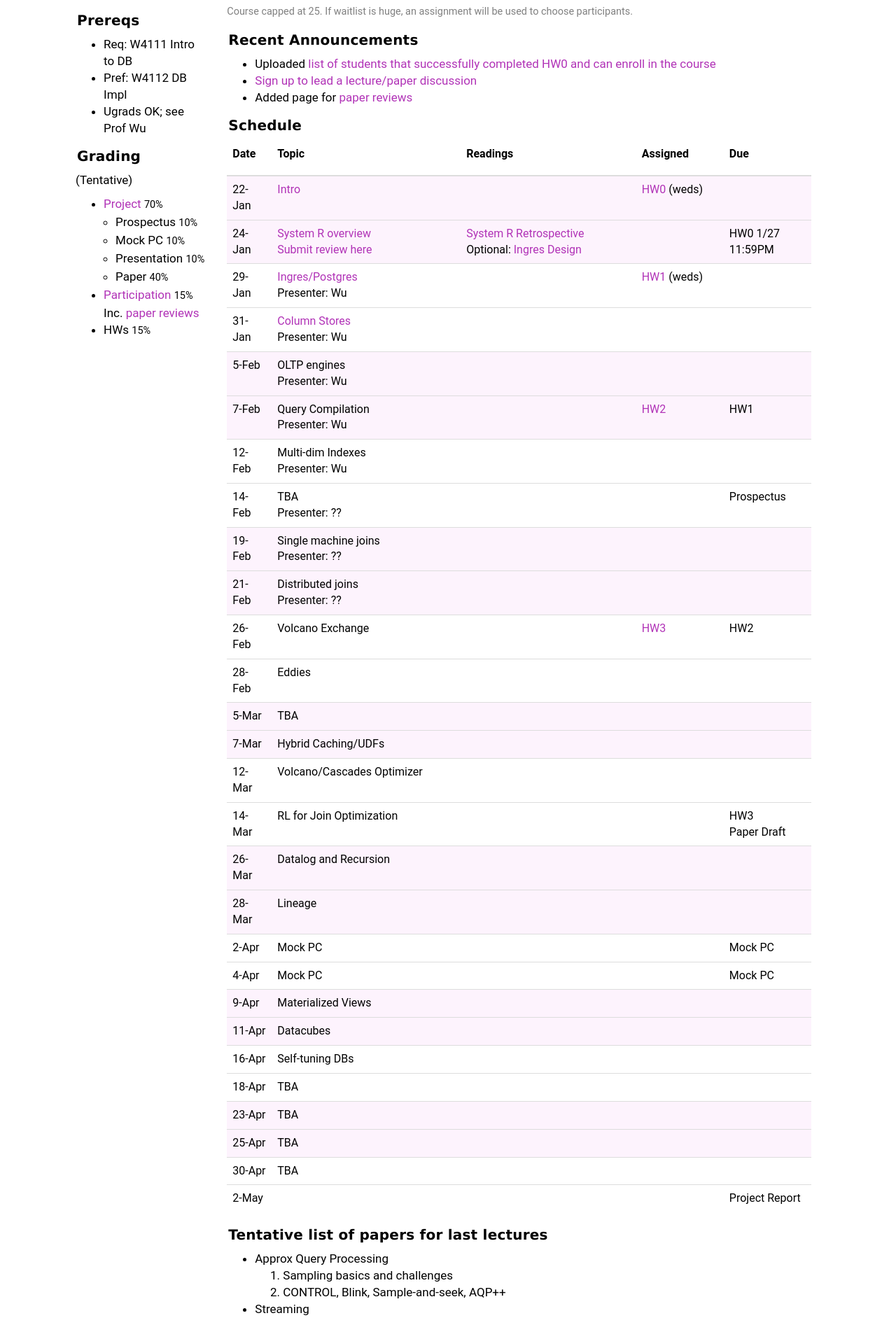
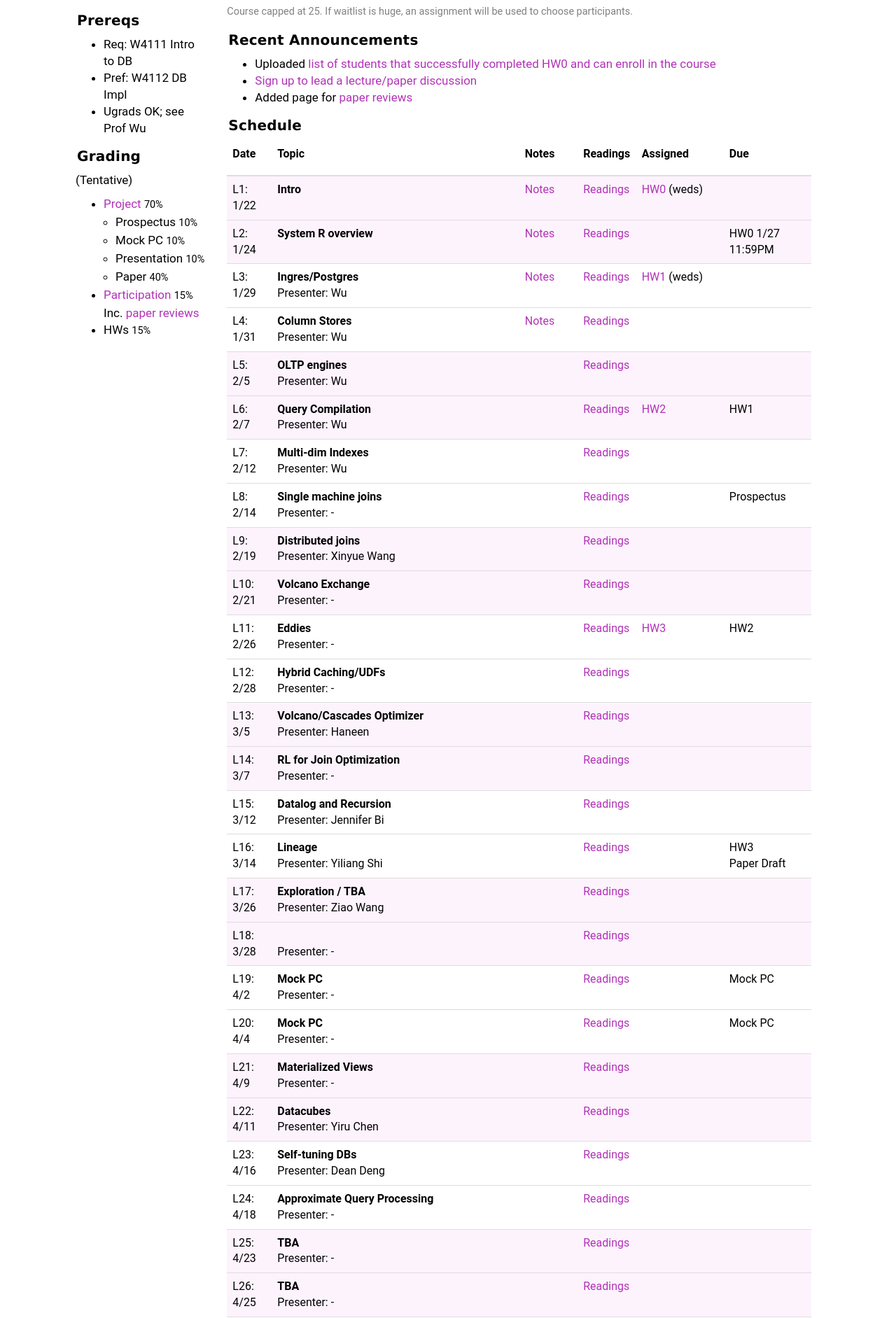
Before and after one commit to wzao1515/w6113.github.io, a Jekyll site: the page built from index.md, in a window 1280 px wide. Shown: the part 482-2365 px from the top of the page at 70% size. Built offline with Jekyll 4.4.1, drawn with Linux system fonts in a browser that asks for light colours; some of the changed text lies outside the part shown.

Commit message:
updated website

```diff
--- a/_data/schedule.csv
+++ b/_data/schedule.csv
@@ -1,29 +1,29 @@
-color,date,slug,presenter,readings,optional,assigned,due
-#fdf3fd,22-Jan,"<a href=""./lecs/01_intro"">Intro</a>",,,,"<a href=""https://github.com/w6113/databass-public/blob/master/docs/hw0.md"">HW0</a> (weds)",
-#fdf3fd,24-Jan,"<a href=""./lecs/02_dbprimer"">System R overview</a><br/><a href=""./reviews#lec2"">Submit review here</a>",,"<a href=""./files/papers/systemr-retrospective.pdf"">System R Retrospective</a>","<a href=""./files/papers/ingres-retrospective.pdf"">Ingres Design</a>",,HW0 1/27 11:59PM
-white,29-Jan,"<a href=""./lecs/03_postgres"">Ingres/Postgres</a>",Wu,,,"<a href=""https://github.com/w6113/databass-public/blob/master/docs/hw1.md"">HW1</a> (weds)",
-white,31-Jan,"<a href=""./lecs/04_colstore"">Column Stores</a>",Wu,,,,
-#fdf3fd,5-Feb,OLTP engines,Wu,,,,
-#fdf3fd,7-Feb,Query Compilation,Wu,,,"<a href=""https://github.com/w6113/databass-public/blob/master/docs/hw2.md"">HW2</a> ",HW1
-white,12-Feb,Multi-dim Indexes,Wu,,,,
-white,14-Feb,TBA,??,,,,Prospectus
-#fdf3fd,19-Feb,Single machine joins,??,,,,
-#fdf3fd,21-Feb,Distributed joins,??,,,,
-white,26-Feb,Volcano Exchange,,,,"<a href=""https://github.com/w6113/databass-public/blob/master/docs/hw3.md"">HW3</a>",HW2
-white,28-Feb,Eddies,,,,,
-#fdf3fd,5-Mar,TBA,,,,,
-#fdf3fd,7-Mar,Hybrid Caching/UDFs,,,,,
-white,12-Mar,Volcano/Cascades Optimizer,,,,,
-white,14-Mar,RL for Join Optimization,,,,,HW3<br/>Paper Draft
-#fdf3fd,26-Mar,Datalog and Recursion,,,,,
-#fdf3fd,28-Mar,Lineage,,,,,
-white,2-Apr,Mock PC,,,,,Mock PC
-white,4-Apr,Mock PC,,,,,Mock PC
-#fdf3fd,9-Apr,Materialized Views,,,,,
-#fdf3fd,11-Apr,Datacubes,,,,,
-white,16-Apr,Self-tuning DBs,,,,,
-white,18-Apr,TBA,,,,,
-#fdf3fd,23-Apr,TBA,,,,,
-#fdf3fd,25-Apr,TBA,,,,,
-white,30-Apr,TBA,,,,,
-white,2-May,,,,,,Project Report
+color,date,slug,link,presenter,readings,optional,assigned,due
+#fdf3fd,1/22,Intro,./lecs/01_intro,,,,"<a href=""https://github.com/w6113/databass-public/blob/master/docs/hw0.md"">HW0</a> (weds)",
+#fdf3fd,1/24,System R overview,./lecs/02_dbprimer,,"<a href=""./files/papers/systemr-retrospective.pdf"">System R Retrospective</a>","<a href=""./files/papers/ingres-retrospective.pdf"">Ingres Design</a>",,HW0 1/27 11:59PM
+white,1/29,Ingres/Postgres,./lecs/03_postgres,Wu,,,"<a href=""https://github.com/w6113/databass-public/blob/master/docs/hw1.md"">HW1</a> (weds)",
+white,1/31,Column Stores,./lecs/04_colstore,Wu,,,,
+#fdf3fd,2/5,OLTP engines,,Wu,,,,
+#fdf3fd,2/7,Query Compilation,,Wu,,,"<a href=""https://github.com/w6113/databass-public/blob/master/docs/hw2.md"">HW2</a> ",HW1
+white,2/12,Multi-dim Indexes,,Wu,,,,
+white,2/14,Single machine joins,,-,,,,Prospectus
+#fdf3fd,2/19,Distributed joins,,Xinyue Wang,,,,
+#fdf3fd,2/21,Volcano Exchange,,-,,,,
+white,2/26,Eddies,,-,,,"<a href=""https://github.com/w6113/databass-public/blob/master/docs/hw3.md"">HW3</a>",HW2
+white,2/28,Hybrid Caching/UDFs,,-,,,,
+#fdf3fd,3/5,Volcano/Cascades Optimizer,,Haneen,,,,
+#fdf3fd,3/7,RL for Join Optimization,,-,,,,
+white,3/12,Datalog and Recursion,,Jennifer Bi,,,,
+white,3/14,Lineage,,Yiliang Shi,,,,HW3<br/>Paper Draft
+#fdf3fd,3/26,Exploration / TBA,,Ziao Wang,,,,
+#fdf3fd,3/28,,,-,,,,
+white,4/2,Mock PC,,-,,,,Mock PC
+white,4/4,Mock PC,,-,,,,Mock PC
+#fdf3fd,4/9,Materialized Views,,-,,,,
+#fdf3fd,4/11,Datacubes,,Yiru Chen,,,,
+white,4/16,Self-tuning DBs,,Dean Deng,,,,
+white,4/18,Approximate Query Processing,,-,,,,
+#fdf3fd,4/23,TBA,,-,,,,
+#fdf3fd,4/25,TBA,,-,,,,
+white,4/30,TBA,,-,,,,
+white,5/2,,,-,,,,Project Report
--- a/index.md
+++ b/index.md
@@ -1,6 +1,7 @@
 ---
 layout: index
 ---
+
 
 #### Overview
 
@@ -24,13 +25,18 @@ Students are expected to be comfortable with a range of programming languages, r
 #### Schedule
 
 
+<style>
+.presenter { }
+</style>
+
 <table class="table table-striped schedule">
   <thead>
   <tr>
     <!--<th class="idx" style="width: 3em; max-width:3em;"></th>-->
     <th class="date" style="width: 4em; max-width: 4em;"> <p> <span>Date </span> </p> </th>
     <th style="min-width: 15%;"> <p> <span>Topic </span> </p> </th>
-    <th style="width: 30%"> <p> <span>Readings </span> </p> </th>
+    <th style="width: 10%"> <p> <span>Notes </span> </p> </th>
+    <th style="width: 10%"> <p> <span>Readings </span> </p> </th>
     <th style="width: 15%;"> <p> <span>Assigned</span> </p> </th>
     <th style="width: 15%;"> <p> <span>Due</span> </p> </th>
   </tr>
@@ -41,25 +47,22 @@ Students are expected to be comfortable with a range of programming languages, r
   {% assign idx = idx | plus: 1  %}
   <tr style="background-color: {{r.color}}; ">
     <!--<td class="idx">L{{idx}}</td>-->
-    <td class="date">{{r.date}}</td>
+    <td class="date">L{{idx}}: {{r.date}}</td>
     <td class="slug">
-      {% if r.link %}<a href="{{r.link}}">{% endif %}
-        {{r.slug}}
-      {% if r.link %}</a> {% endif %}
+      <b>{{r.slug}}</b>
       {% if r.presenter %}
         <br/>
-        Presenter: {{r.presenter}}
+        <span class='presenter'>Presenter: {{r.presenter}}</span>
       {% endif %}
 
       </td>
+    <td class="notes">
+      {% if r.link %}
+        <a href="{{r.link}}">Notes</a>
+      {% endif %}
+    </td>
     <td class="readings">
-      {% if r.readings %}
-        {{r.readings | safe}}
-      {% endif %}
-      {% if r.optional %}
-        <br/>
-        Optional: {{r.optional | safe}}
-      {% endif%}
+      <a href="./reviews#lec{{idx}}">Readings</a>
     </td>
     <td>{{r.assigned | safe}}</td>
     <td>{{r.due | safe}}</td>
--- a/reviews.md
+++ b/reviews.md
@@ -43,7 +43,8 @@ Ask the following questions while readings
 # The Papers
 
 
-### L2 System R Overview <a name="lec2"/>
+<a name="lec2"/>
+### System R Overview
 
 Readings
 
@@ -64,7 +65,8 @@ Submission
 * [SUBMIT YOUR REVIEW HERE](https://goo.gl/forms/tv0wcPqzvs3hcyNG3)
 
 
-### L3 INGRES/POSTGRES    <a name='lec3' />
+<a name='lec3' />
+### INGRES/POSTGRES
 
 Readings
 
@@ -88,7 +90,8 @@ Submission
 
 
 
-### L4 Column Stores    <a name='lec4' />
+<a name='lec4' />
+### Column Stores
 
 Readings
 
@@ -98,17 +101,22 @@ Readings
 * Optional: [An Experimental Study of Bitmap Compression vs. Inverted List Compression](./files/papers/sidm338-wangA.pdf)
 * Optional: [Column-Stores vs. Row-Stores: How Different Are They Really?](http://db.csail.mit.edu/projects/cstore/abadi-sigmod08.pdf)
 * Optional: [Survey: The Design and Implementation of Modern Column-Oriented Database Systems](http://db.csail.mit.edu/pubs/abadi-column-stores.pdf)
+* Optional: [Blog Post: 40x faster hash joiner with vectorized execution](https://www.cockroachlabs.com/blog/vectorized-hash-joiner/)
 
 
 
-### L5 OLTP Stores    <a name='lec5' />
+<a name='lec5' />
+### OLTP Stores
 
 Readings
 
 * Required: [OLTP Through the Looking Glass, and What We Found There](./files/papers/oltpperf-sigmod08.pdf)
 * Optional: [Hekaton: SQL Server’s Memory-Optimized OLTP Engine](./files/papers/hekaton-sigmod13.pdf)
 
-### L6 Query Compilation    <a name='lec6' />
+
+
+<a name='lec6' />
+### Query Compilation
 
 Readings
 
@@ -117,20 +125,30 @@ Readings
 * Optional: [Generating code for holistic query evaluation](./files/papers/krikellas-icde2010.pdf)
 * Optional: [SMOKE: Fine-grained Lineage at Interactive Speed](./files/papers/smoke-vldb18.pdf).  An application of query compilation.
 
-### L7 Indexes    <a name='lec7' />
+
+
+<a name='lec7' />
+### Indexes
 
 Readings
 
 * Required: [R-Trees: A Dynamic Index Structure for Spatial Searching](./files/papers/rtree-gut84.pdf)
 * Optional: [Generalized Search Trees for Database Systems](./files/papers/gist-vldb95.pdf)
 
-### L8  Joins   <a name='lec8' />
+
+
+<a name='lec8' />
+### Joins
 
 Readings
 
 * Required: [Shapiro: Join Processing in Database Systems with Large Main Memories](./files/papers/gracejoin-shapiro.pdf)
+* Optional: [Ripple Joins for Online Aggregation](http://www.cs.cmu.edu/~natassa/courses/15-823/F02/papers/decision-ripple-sigmod99.pdf)
 
-### L9 Distributed Joins    <a name='lec9' />
+
+
+<a name='lec9' />
+### Distributed Joins
 
 Readings
 
@@ -138,22 +156,26 @@ Readings
 * Optional: [TrackJoin](./files/papers/trackjoin-sigmod14.pdf)
 
 
-### L10 Exchange Operator    <a name='lec10' />
+<a name='lec10' />
+### Exchange Operator
 
 Readings
 
 * Required: [Encapsulation of parallelism in the volcano query processing system](./files/papers/volcanoparallelism-89.pdf)
+* Optional: [SEDA: An Architecture for Well-Conditioned, Scalable Internet Services](http://www.sosp.org/2001/papers/welsh.pdf)
 
-### L11  Eddies   <a name='lec11' />
+<a name='lec11' />
+### Eddies
 
 Readings
 
 * Required: [Eddies: Continuously Adaptive Query Processing](./files/papers/eddies-sigmod00.pdf)
 * Optional: [TelegraphCQ: Continuous Dataflow Processing for an Uncertain World](http://db.csail.mit.edu/madden/html/TCQcidr03.pdf)
 
-### L12 TBA    <a name='lec12' />
 
-### L13 Hybrid Caching/UDFs    <a name='lec13' />
+
+<a name='lec12' />
+### Hybrid Caching/UDFs
 
 Readings
 
@@ -161,14 +183,17 @@ Readings
 * Optional: [Exploiting Correlations for Expensive Predicate Evaluation](https://arxiv.org/pdf/1411.3374.pdf)
 
 
-### L14 Top-down Optimization    <a name='lec14' />
+<a name='lec13' />
+### Top-down Optimization
 
 Readings
 
 * Required: [Volcano Optimizer](./files/papers/volcanooptimizer-icde93.pdf)
+* Optional: [Cascades](./files/papers/cascades-graefe.pdf)
 
 
-### L15  RL for Join Optimization   <a name='lec15' />
+<a name='lec14' />
+### RL for Join Optimization
 
 Readings
 
@@ -176,28 +201,42 @@ Readings
 * Optional: [SkinnerDB: Regret-Bounded Query Evaluation via Reinforcement Learning](https://arxiv.org/pdf/1901.05152.pdf)
 
 
-### L16  Datalog and Recursion   <a name='lec16' />
+<a name='lec15' />
+### Datalog and Recursion
 
 Readings
 
 * Required: [Datalog and Recursive Query Processing](https://www.nowpublishers.com/article/Details/DBS-017) Chapters 2, 3
 * Optional: [Evita Raced: Metacompilation for Declarative Networks](http://www.vldb.org/pvldb/1/1453978.pdf): query optimization AS datalog
 
-### L17  Lineage   <a name='lec17' />
+
+
+<a name='lec16' />
+### Lineage
 
 Readings:
 
 * Required: [Provenance Semirings](http://users.ics.forth.gr/~gregkar/publications/pods2007.pdf)
 * Optional: [SMOKE: Fine-grained Lineage at Interactive Speed](http://www.vldb.org/pvldb/vol11/p719-psallidas.pdf)
 
-### L18  MockPC   <a name='lec18' />
+<a name='lec17' />
+### Exploration / TBA
+
+Readings: TBA
+
+<a name='lec18' />
+### TBA
+
+<a name='lec19' />
+### MockPC
 
 Readings:
 
 * Your assigned papers
 
 
-### L19  MockPC   <a name='lec19' />
+<a name='lec20' />
+### MockPC
 
 Readings:
 
@@ -205,18 +244,23 @@ Readings:
 
 
 
-### L20 Materialized Views    <a name='lec20' />
+<a name='lec21' />
+### Materialized Views
+
+* Required: [Survey: Materialized Views](./files/papers/matview-survey.pdf)
+* Optional: [Noria: dynamic, partially-stateful data-flow for high-performance web applications](https://pdos.csail.mit.edu/papers/noria:osdi18.pdf)
 
 
-### L21 Data Cubes    <a name='lec21' />
+<a name='lec22' />
+### Data Cubes
 
-### L22 Self-tuning DBs    <a name='lec22' />
+* Required: [Data Cube](./files/papers/datacube-jimgray.pdf)
+* Optional: [Implementing Data Cubes Efficiently](http://ilpubs.stanford.edu:8090/102/1/1995-34.pdf)
+* Optional: [Explaining differences in multidimensional aggregates](./files/papers/olapdiff-sunita.pdf)
+
+<a name='lec23' />
+### Self-tuning DBs
 
 * Required: [Self-Tuning Database Systems: A Decade of Progress ](./files/papers/selftuning-chaudhuri-vldb07.pdf)
 * Optional: [Query-based Workload Forecasting for Self-Driving Database Management Systems](https://www.cs.cmu.edu/~dvanaken/papers/forecasting-sigmod18.pdf)
 * Optional: [Database Cracking](https://stratos.seas.harvard.edu/files/IKM_CIDR07.pdf)
-
-### L23 TBA    <a name='lec23' />
-### L24 TBA    <a name='lec24' />
-### L25 TBA    <a name='lec25' />
-### L26 TBA    <a name='lec26' />
```
Also changed, not shown: 5 other files.
